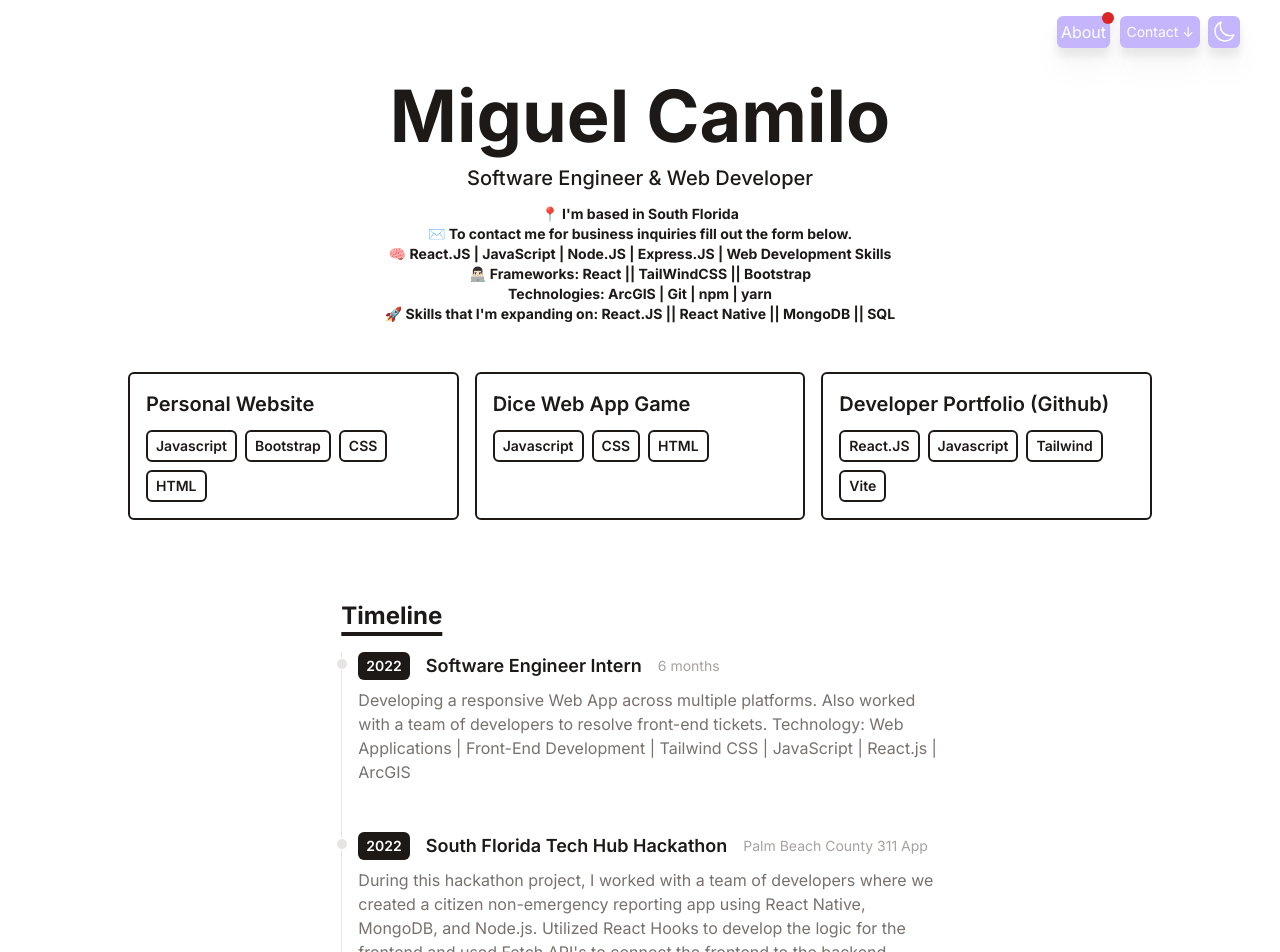
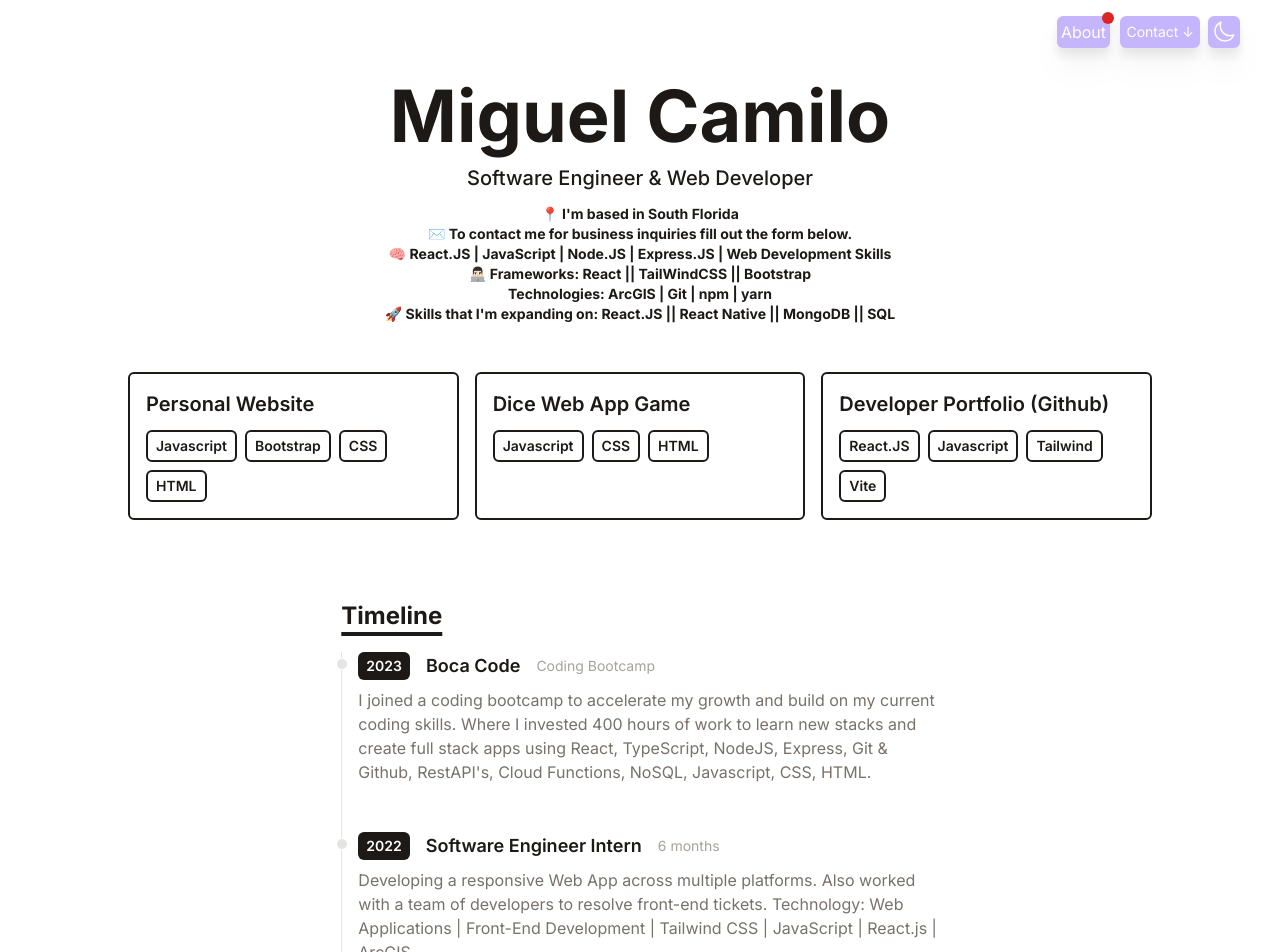
Before and after one commit to MiguelCamilo/Developer-Portfolio, a React (Vite) app: page / in a window 1280 px wide. Shown: the top 952 px of the page. Built offline with nearby package versions, Linux system fonts and the light colour scheme.

Commit message:
added an additional item to the timeline database

```diff
--- a/src/components/Timeline.jsx
+++ b/src/components/Timeline.jsx
@@ -8,6 +8,7 @@ function Timeline() {
     <div className="flex flex-col md:flex-row justify-center my-20">
       <div className="w-full md:w-7/12">
         <Title>Timeline</Title>
+        {/* creates a an array of from data passed in from timeline database */}
         {timeline.map((item) => (
           <TimelineItem
             year={item.year}
--- a/src/data/timeline.js
+++ b/src/data/timeline.js
@@ -1,22 +1,15 @@
 export default [
-	// {
-	//   year: "2023",
-	//   title: "Coding Boot Camp",
-	//   details: "",
-	//   // "After completing my AA in my hometown community college, I decided I wanted to accelerate my growth and build on my current coding skills. I joined a coding bootcamp where I invested 400 hours of work to learn new stacks and create full stack apps using React, TypeScript, NodeJS, Express, Git & Github, RestAPI's, Cloud Functions, NoSQL, Javascript, CSS, HTML.",
-	// },
+	{
+	  year: "2023",
+	  title: "Boca Code",
+	  duration: "Coding Bootcamp",
+	  details: "I joined a coding bootcamp to accelerate my growth and build on my current coding skills. Where I invested 400 hours of work to learn new stacks and create full stack apps using React, TypeScript, NodeJS, Express, Git & Github, RestAPI's, Cloud Functions, NoSQL, Javascript, CSS, HTML."
+	},
 	{
 		year: "2022",
 		title: "Software Engineer Intern",
 		duration: "6 months",
 		details: `Developing a responsive Web App across multiple platforms. Also worked with a team of developers to resolve front-end tickets. Technology: Web Applications | Front-End Development | Tailwind CSS | JavaScript | React.js | ArcGIS`,
-	},
-	{
-		year: "2022",
-		title: "South Florida Tech Hub Hackathon",
-    duration: "Palm Beach County 311 App",
-		details:
-			"During this hackathon project, I worked with a team of developers where we created a citizen non-emergency reporting app using React Native, MongoDB, and Node.js. Utilized React Hooks to develop the logic for the frontend and used Fetch API's to connect the frontend to the backend. Implemented React Native dependencies for a user-friendly UI and UX. This project allowed me to expand my skills in full-stack development and work with a variety of technologies, including ArcGIS and Twilio.",
 	},
 	{
 		year: "Present",
```
